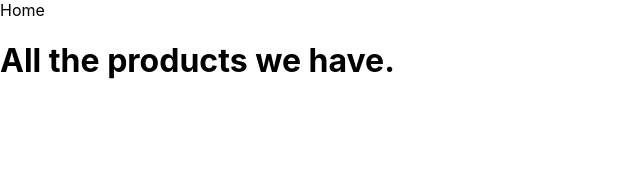
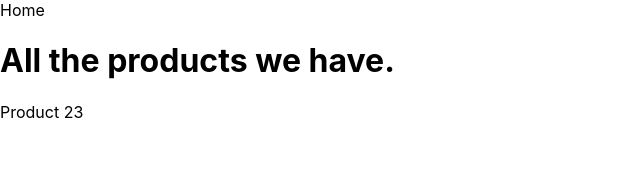
Before and after one commit to neelxie/next-app, a Next.js app: page /product in a window 1280 px wide. Shown: the top 192 px of the page, without its empty margins (0-640 px from the left). Built offline with nearby package versions, Linux system fonts and the light colour scheme.

Commit message:
Link replace prop doesnt add new url to stack

```diff
--- a/pages/product/index.js
+++ b/pages/product/index.js
@@ -1,12 +1,13 @@
 import React from 'react'
 import Link from 'next/link'
 
-export default function Product() {
+export default function Product({productId = 23}) {
   return (
     <div><Link href="/"><a>Home</a></Link>
       <h1>All the products we have.
 
       </h1>
+      <Link href={`/product/${productId}`}><a>Product {productId}</a></Link>
     </div>
   )
 }
```
